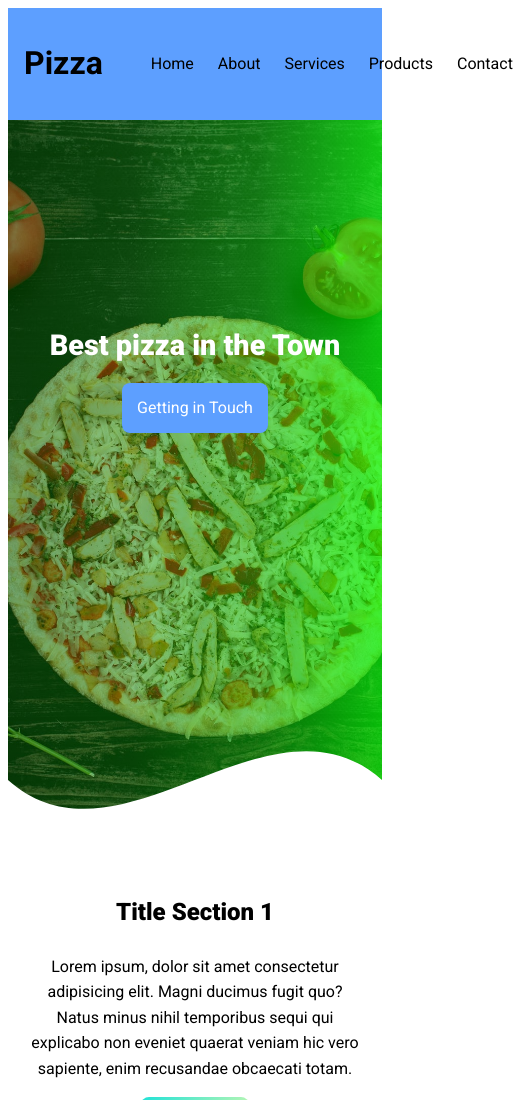
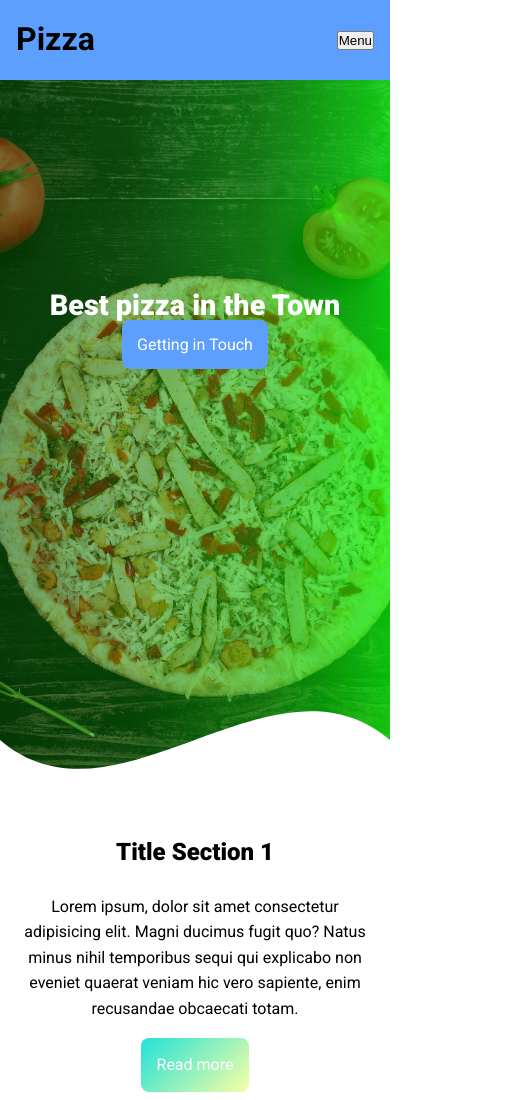
Before and after one commit to jelsonjay/landing-page-app, a plain HTML site: page index.html in a window 390 px wide. Shown: the top 1100 px of the page, 521 px wide, since content can reach past the window. Drawn offline with nearby package versions, Linux system fonts and the light colour scheme.

Commit message:
add javascript commit

```diff
--- a/css/styles.css
+++ b/css/styles.css
@@ -13,9 +13,9 @@
 	--clr-footer: #5d9fff;
 }
 /*=======RESETS==========*/
-*,
-*::before *::after {
+* {
 	margin: 0;
+	padding: 0;
 	box-sizing: border-box;
 }
 html {
@@ -41,11 +41,6 @@ h3 {
 	line-height: 1;
 	font-weight: 900;
 }
-a {
-	color: var(--clr-black);
-	text-decoration: none;
-	font-size: 1rem;
-}
 
 h2,
 h3,
@@ -57,6 +52,13 @@ img {
 	max-width: 100%;
 }
 /*=======NAVBAR==========*/
+
+a {
+	color: var(--clr-black);
+	text-decoration: none;
+	font-size: 1rem;
+}
+
 a:hover {
 	background-color: rgba(0, 100, 0, 0.5);
 }
@@ -82,6 +84,18 @@ a:hover {
 #menu a {
 	display: block;
 	padding: 0.5rem;
+}
+#btn-mobile {
+	display: none;
+}
+
+@media screen and (max-width: 768px) {
+	#btn-mobile {
+		display: block;
+	}
+	#menu {
+		display: none;
+	}
 }
 
 /*=======HERO==========*/
--- a/index.html
+++ b/index.html
@@ -19,6 +19,7 @@
 <header id="header">
 <a id="logo" href="">Pizza</a>
 <nav id="">
+<button id="btn-mobile">Menu</button>
   <ul id="menu">
     <li><a href="#home">Home</a></li>
     <li><a href="#about">About</a></li>
```
Also changed, not shown: js/app.js (added).
